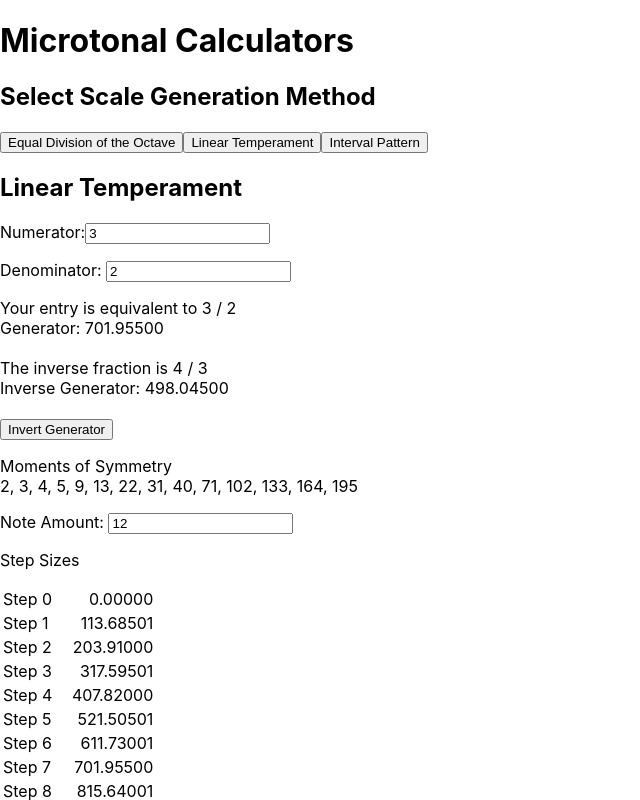
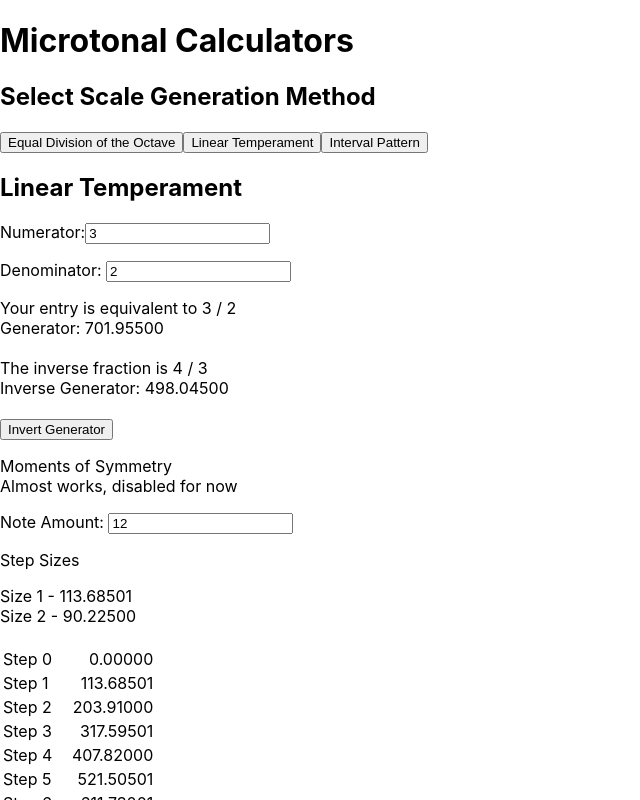
Before and after one commit to zzork/color-horizons-review-temp, a React (Create React App) app: page / in a window 1280 px wide. Both pictures are taken after a click on the button "Linear Temperament". Shown: the top 800 px of the page, without its empty margins (0-640 px from the left). Built offline with nearby package versions, Linux system fonts and the light colour scheme.

Commit message:
got step size lt working

```diff
--- a/src/components/CalcLT.js
+++ b/src/components/CalcLT.js
@@ -61,9 +61,11 @@ export const CalcLT = ({ stateData, setStateData }) => {
     setStateData(newState);
   };
 
-  // state data change in readout 1 calculations need to go here
-  // this is the only place where state changes should occur
-  // calculations in deeper sections should occur here and be passed in!
+  // BIG PROBLEM
+  // 3/2 and 4/3 return DIFFERENT MOS
+  // 3/2 is INCORRECT
+  // all others tested seem to be correct
+  // ...12/11 gets wrong at MOS23
 
   return (
     <div>
@@ -100,7 +102,6 @@ export const CalcLT = ({ stateData, setStateData }) => {
           defaultValue={stateData[1].noteTotal}
         ></input>
       </p>
-      <p>Step Sizes</p>
       <CalcLTReadout2
         numerator={stateData[1].numerator}
         denominator={stateData[1].denominator}
--- a/src/components/CalcLTReadout1.js
+++ b/src/components/CalcLTReadout1.js
@@ -49,7 +49,8 @@ export const CalcLTReadout1 = ({
         </button>
         <p>
           Moments of Symmetry <br />
-          {momentsOfSymmetry.join(", ")}
+          Almost works, disabled for now
+          {/* {momentsOfSymmetry.join(", ")} */}
         </p>
       </div>
     </div>
--- a/src/components/CalcLTReadout2.js
+++ b/src/components/CalcLTReadout2.js
@@ -1,24 +1,47 @@
+import getLTStepValuesList from "../util/getLTStepValuesList";
+
 export const CalcLTReadout2 = ({ numerator, denominator, noteAmount }) => {
-  let stepsValuesList = [];
+  let stepsValuesList = getLTStepValuesList(numerator, denominator, noteAmount);
 
-  for (let i = 0; i < noteAmount; i++) {
-    let centsValue =
-      i * ((1200 * Math.log(numerator / denominator)) / Math.log(2));
-    while (centsValue > 1200) {
-      centsValue -= 1200;
-    }
-    stepsValuesList.push(centsValue);
+  // gives us a list of sizes between each step, complete
+  let stepDifferences = [0];
+  for (let i = 1; i < stepsValuesList.length; i++) {
+    stepDifferences.push(stepsValuesList[i] - stepsValuesList[i - 1]);
   }
+  // zip stepDifferences and stepsValuesList together and you've got the proper table readout
 
-  stepsValuesList.push(1200);
+  let fixedStepsList = stepDifferences.map((step) => step.toFixed(5));
+  const uniqueSteps = [...new Set(fixedStepsList)];
+  uniqueSteps.shift();
+  let sortedUnique = [...uniqueSteps];
+  sortedUnique.sort((a, b) => a - b);
+  sortedUnique.reverse();
+  let uniquesDisplay = sortedUnique.map((value, index) => (
+    <div>
+      Size {index + 1} - {value}
+    </div>
+  ));
 
-  stepsValuesList.sort((a, b) => a - b);
+  // then how do I turn stepDifferences into e.g. LLsLLss readout?
 
   let stepValuesDisplay = stepsValuesList.map((value, index) => (
-    <tr>
-      <td>Step {index}</td> <td align="right">{value.toFixed(5)}</td>
+    <tr key={index}>
+      <td>Step {index}</td>
+      <td align="right">{value.toFixed(5)}</td>
     </tr>
   ));
 
-  return <table>{stepValuesDisplay}</table>;
+  const finalTable = (
+    <table>
+      <tbody>{stepValuesDisplay}</tbody>
+    </table>
+  );
+
+  return (
+    <div>
+      <p>Step Sizes</p>
+      {uniquesDisplay} <br />
+      {finalTable}
+    </div>
+  );
 };
--- /dev/null
+++ b/src/util/getLTStepValuesList.js
@@ -0,0 +1,20 @@
+const getLTStepValuesList = (numerator, denominator, noteAmount) => {
+  let stepsValuesList = [];
+
+  for (let i = 0; i < noteAmount; i++) {
+    let centsValue =
+      i * ((1200 * Math.log(numerator / denominator)) / Math.log(2));
+    while (centsValue > 1200) {
+      centsValue -= 1200;
+    }
+    stepsValuesList.push(centsValue);
+  }
+
+  stepsValuesList.push(1200);
+
+  stepsValuesList.sort((a, b) => a - b);
+
+  return stepsValuesList;
+};
+
+export default getLTStepValuesList;
```
